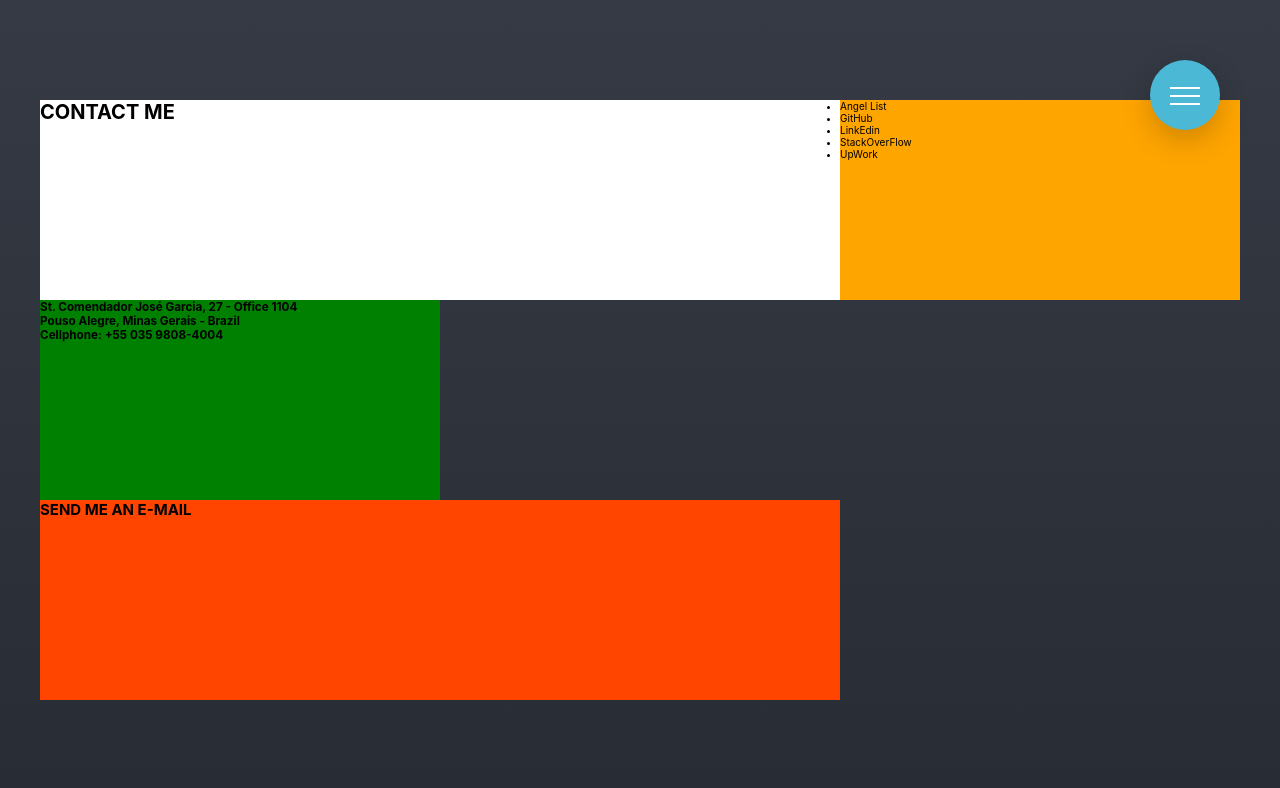
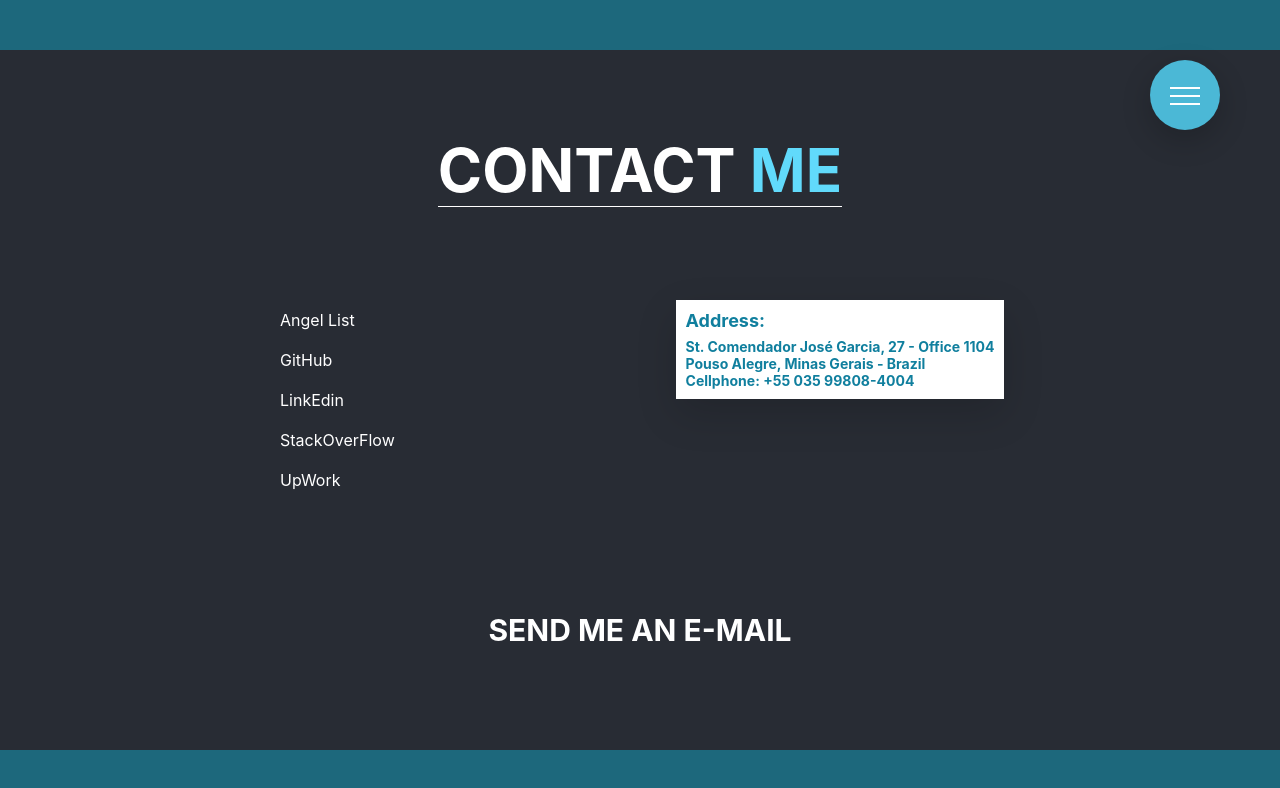
Before and after one commit to HenriqueFadoni/portfolio-2.0, a React (Create React App) app: page /contacts in a window 1280 px wide. Shown: the top 788 px of the page. Built offline with nearby package versions, Linux system fonts and the light colour scheme.

Commit message:
Designing page Contact Layout

```diff
--- a/src/Pages/Contacts/Address/Address.js
+++ b/src/Pages/Contacts/Address/Address.js
@@ -2,9 +2,10 @@ import React from 'react';
 
 const Address = () => (
     <div className="contacts__address">
+        <h2 className="contacts__address-subtitle">Address:</h2>
         <h3>St. Comendador José Garcia, 27 - Office 1104</h3>
         <h3>Pouso Alegre, Minas Gerais - Brazil</h3>
-        <h3>Cellphone: +55 035 9808-4004</h3>
+        <h3>Cellphone: +55 035 99808-4004</h3>
     </div>
 );
 
--- a/src/Pages/Contacts/Social/Social.js
+++ b/src/Pages/Contacts/Social/Social.js
@@ -3,11 +3,21 @@ import React from 'react';
 const Social = () => (
     <div className="contacts__social">
         <ul>
-            <li>Angel List</li>
-            <li>GitHub</li>
-            <li>LinkEdin</li>
-            <li>StackOverFlow</li>
-            <li>UpWork</li>
+            <li>
+                <a href="">Angel List</a>
+            </li>
+            <li>
+                <a href="">GitHub</a>
+            </li>
+            <li>
+                <a href="">LinkEdin</a>
+            </li>
+            <li>
+                <a href="">StackOverFlow</a>
+            </li>
+            <li>
+                <a href="">UpWork</a>
+            </li>
         </ul>
     </div>
 );
--- a/src/Pages/Contacts/Title/Title.js
+++ b/src/Pages/Contacts/Title/Title.js
@@ -2,7 +2,7 @@ import React from 'react';
 
 const Title = () => (
     <div className="contacts__title">
-        <h1>CONTACT ME</h1>
+        <h1>CONTACT <span>ME</span></h1>
     </div>
 );
 
--- a/src/sass/pages/_contacts.scss
+++ b/src/sass/pages/_contacts.scss
@@ -2,35 +2,98 @@
     &__container {
         height: 100vh;
         width: 100%;
-        background-image: linear-gradient(to top, $color-primary, $color-primary-dark);
+        position: relative;
+        background-color: $color-primary;
 
         display: grid;
-        grid-template-columns: repeat(auto-fit, minmax(min-content, 40rem));
+        grid-template-columns: repeat(2, minmax(min-content, 40rem));
         grid-template-rows: repeat(auto-fit, minmax(min-content, 20rem));
+        border-top: 5rem solid $color-blue-darkest;
+        border-bottom: 5rem solid $color-blue-darkest;
 
         justify-content: center;
         align-content: center;
     }
 
     &__title {
-        grid-column: 1 / span 2;
+        grid-column: 1 / -1;
         grid-row: 1 / 2;
+        z-index: 2;
 
-        background-color: #fff;
+        justify-self: center;
+        align-self: center;
+
+        font-size: 3rem;
+        color: $color-white;
+        border-bottom: 1px solid $color-white;
+
+        span {
+            color: $color-secondary;
+        }
     }
 
     &__social {
-        background-color: orange;
+        margin: 3rem;
+
+        ul {
+            display: flex;
+            flex-flow: column;
+            list-style: none;
+            font-size: 1.6rem;
+
+            a,
+            a:visited {
+                color: $color-white;
+                text-decoration: none;
+                transition: color .2s;
+            }
+
+            li {
+                display: inline;
+                padding: 1rem;
+                transition: all .2s;
+            }
+
+            li:hover,
+            a:hover {
+                color: $color-secondary;
+                transform: translateX(1rem);
+            }
+        }
     }
 
     &__address {
-        background-color: green;
+        margin: 3rem;
+        font-size: 1.2rem;
+        color: $color-blue;
+        background-color: $color-white;
+        padding: 1rem;
+        box-shadow: $shadow-light;
+
+        justify-self: center;
+        align-self: flex-start;
+
+        &-subtitle { margin-bottom: .7rem };
     }
 
-    &__cta {
-        grid-column: 1 / span 2;
+    &__cta,
+    &__cta:visited {
+        grid-column: 1 / -1;
         grid-row: 3 / 4;
+        z-index: 2;
 
-        background-color: orangered;
+        justify-self: center;
+        align-self: center;
+
+        font-size: 2rem;
+        color: $color-white;
+        cursor: pointer;
+
+        transition: all .2s;
+    }
+
+    &__cta:hover {
+        color: $color-secondary;
+        transform: scale(1.1);
     }
 }
```
